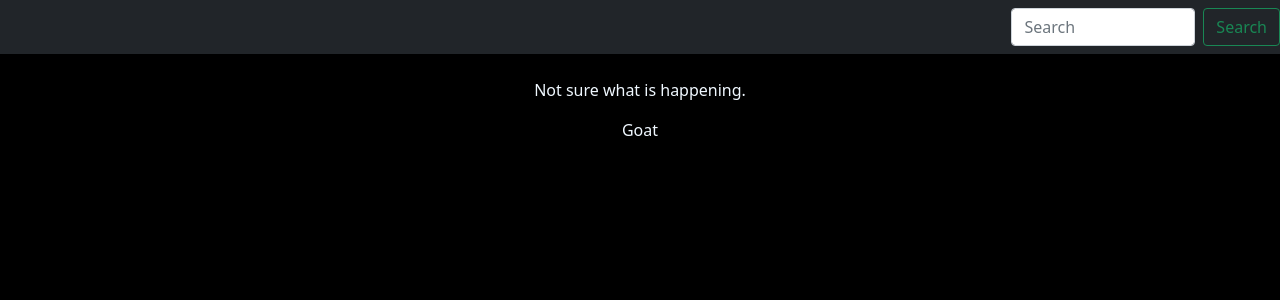
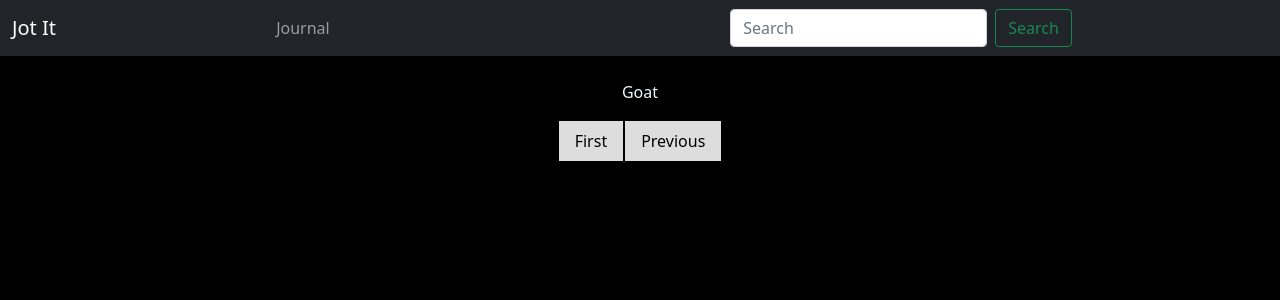
Before and after one commit to trey-greenn/jot-it, a Django app: page /?page=2 in a window 1280 px wide. Shown: the top 300 px of the page. Run offline with Django 4.2, Linux system fonts and the light colour scheme; data comes from the database, SQL or seed files in the repository; both versions use the stored data as it was after the commit.

Commit message:
banner and Pag

```diff
--- a/aiprompt/templates/prompts/aiprompt.html
+++ b/aiprompt/templates/prompts/aiprompt.html
@@ -6,14 +6,46 @@
         color:aliceblue;
         text-align: center
     }
+    .pagination {
+    display: flex;
+    align-items: center;
+    justify-content: center;
+    }
+    .pagination a {
+    color: black;
+    float: left;
+    padding: 8px 16px;
+    text-decoration: none;
+    transition: background-color .3s;
+    border: 1px solid rgb(0, 0, 0);
+    align-self: center;
+    background-color: #ddd;
+    }
+    .pagination a.active {
+    background-color: #4b00ff;
+    color: white;
+    border: 1px solid #4b00ff;
+    }
+    .pagination a:hover:not(.active) {background-color: #ddd;}
 </style>
 
 
 </html>
 
 <!-- Need a button that says add entry and refresh -->
-{% for prompt in prompt %}
-<p>{{ prompt.prompts }}</p>
+{% for page_obj in page_obj %}
+<p>{{ page_obj.prompts }}</p>
 {% endfor %}
 
+<ul div class = "pagination" >
+    {% if page_obj.has_previous %}
+        <a href="?page=1"> First</a>
+        <a href="?page={{ page_obj.previous_page_number }}"> Previous</a>
+    {% endif %}
+    {% if page_obj.has_next %}
+        <a href="?page={{ page_obj.next_page_number}}" >Next</a>
+        <a href="?page={{ page_obj.paginator.num_pages}}">Last</a>
+    {% endif %}
+</ul>
+
 {% endblock %}
--- a/aiprompt/templates/prompts/base.html
+++ b/aiprompt/templates/prompts/base.html
@@ -22,6 +22,12 @@
 <body>
     <nav class="navbar navbar-expand-lg navbar-dark bg-dark">
         <div class="container-xxl">
+            <a class="navbar-brand" >Jot It</a>
+                <div class="collapse navbar-collapse justify-content-around align-center" id="navbarNav">
+                    <ul class="navbar-nav mr-auto">
+                    <li class="nav-item">
+                        <a class="nav-link"> Journal </a>
+                    </li>
                 </div>
                     <div class="collapse navbar-collapse justify-content-around align-center" id="navbarNav">
                         <form class="d-flex justify-content-end align-center">
@@ -49,8 +55,4 @@
     <script src="https://cdn.jsdelivr.net/npm/bootstrap@5.0.2/dist/js/bootstrap.min.js" integrity="sha384-cVKIPhGWiC2Al4u+LWgxfKTRIcfu0JTxR+EQDz/bgldoEyl4H0zUF0QKbrJ0EcQF" crossorigin="anonymous"></script>
 
   </body> -->
-
-<h3>
-
-</h3>
 </html>
--- a/aiprompt/views.py
+++ b/aiprompt/views.py
@@ -1,5 +1,6 @@
 from django.shortcuts import render
 from .models import Prompt
+from django.core.paginator import Paginator
 
 # Create your views here.
 
@@ -12,4 +13,8 @@
 
 def index(request):
     prompt = Prompt.objects.all()
-    return render(request, "prompts/aiprompt.html", {"prompt" : prompt})
+    p = Paginator(prompt, 1)
+    page_number = request.GET.get('page')
+    page_obj = p.get_page(page_number)
+
+    return render(request, "prompts/aiprompt.html", {"prompt": prompt, "page_obj" : page_obj})
--- a/yourjournal/forms.py
+++ b/yourjournal/forms.py
@@ -4,8 +4,8 @@
 class PostEntry(forms.ModelForm):
     class Meta:
         model = Entry
-        fields = ('write',)
+        fields = ('body',)
 
         widgets = {
-            'write' : forms.Textarea(attrs={'id': 'common_input_val','class': 'form-control'})
+            'body' : forms.Textarea(attrs={'class': 'form-control'})
         }
--- a/yourjournal/models.py
+++ b/yourjournal/models.py
@@ -5,6 +5,7 @@
 
 class Entry(models.Model):
     write = models.TextField(default="trey")
+    body = RichTextField(blank=True, null=True)
 
 
 
--- a/yourjournal/views.py
+++ b/yourjournal/views.py
@@ -17,7 +17,8 @@
 
 def indx(request):
     script = Entry.objects.all()
-    return render(request, "entries/entries.html", {"script" : script})
+    form = PostEntry()
+    return render(request, "entries/entries.html", {"script" : script, "form": form})
 
 
 # def PromptList(request):
```
Also changed, not shown: jot_it/db.sqlite3, yourjournal/migrations/0008_entry_body.py (added). Lines whose indentation alone changed are shown as unchanged.
